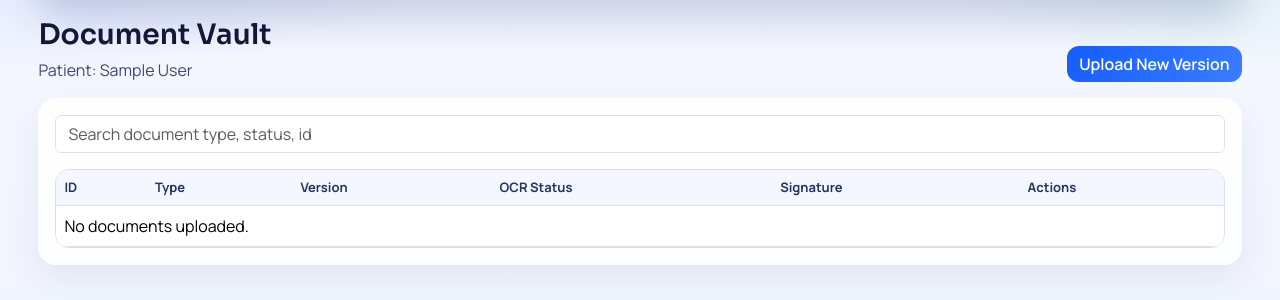
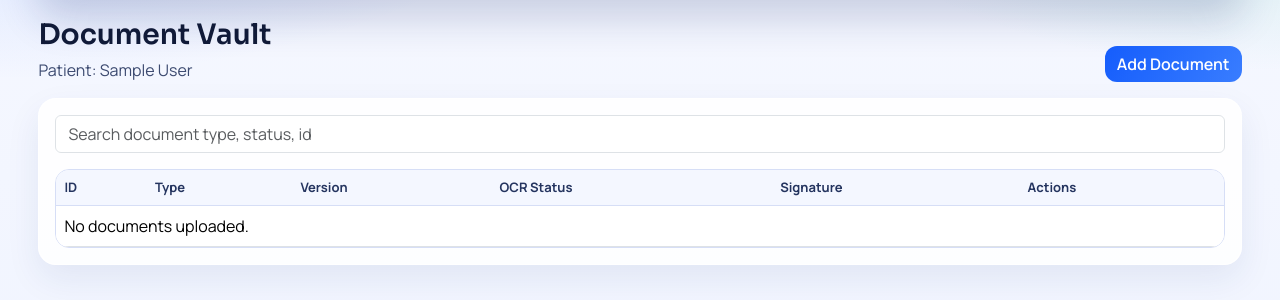
Before and after one commit to smit2643/hospital-ai-command-center, a Django app: page /patients/1/documents/ in a window 1280 px wide. Shown: the part 98-398 px from the top of the page. Run offline with Django 5.2, Linux system fonts and the light colour scheme; a user stored in the database is signed in; tables that the repository leaves empty hold one stand-in row (values such as "Sample post"); data that the repository does not hold is empty; parts of the project's set-up code (start-up, migrations or seed data) failed here and were passed over.

Commit message:
Improve OCR page preview and patient-specific upload flow

```diff
--- a/apps/documents/views.py
+++ b/apps/documents/views.py
@@ -21,6 +21,14 @@
 @login_required
 def upload(request):
     require_role(request.user, request.user.Role.ADMIN, request.user.Role.DOCTOR, request.user.Role.PATIENT)
+    requested_patient_id = request.GET.get("patient")
+    preselected_patient = None
+    if requested_patient_id:
+        try:
+            preselected_patient = PatientProfile.objects.select_related("user").get(id=int(requested_patient_id))
+        except (ValueError, PatientProfile.DoesNotExist):
+            preselected_patient = None
+
     if request.method == "POST":
         form = DocumentUploadForm(request.POST, request.FILES)
         if form.is_valid():
@@ -58,6 +66,8 @@
                 assignments__doctor__user=request.user,
                 assignments__is_active=True,
             ).distinct()
+        if preselected_patient and doctor_can_access_patient(request.user, preselected_patient):
+            form.fields["patient"].initial = preselected_patient.id
     return render(request, "documents/upload.html", {"form": form})
 
 
@@ -383,6 +393,8 @@
 
     context = {
         "document": document,
+        "file_url": document.file.url,
+        "is_image_file": document.file.name.lower().endswith((".png", ".jpg", ".jpeg", ".bmp", ".tif", ".tiff")),
         "latest_result": latest_result,
         "latest_signature_request": latest_signature_request,
         "form": form,
--- a/templates/documents/patient_documents.html
+++ b/templates/documents/patient_documents.html
@@ -6,7 +6,7 @@
       <h1 class="page-title">Document Vault</h1>
       <p class="page-subtitle">Patient: {{ patient.user.full_name }}</p>
     </div>
-    <a class="btn btn-primary" href="/documents/upload/">Upload New Version</a>
+    <a class="btn btn-primary" href="/documents/upload/?patient={{ patient.id }}">Add Document</a>
   </div>
 
   <div class="glass p-3">
```
Also changed, not shown: templates/documents/ocr_result.html (+8 -0 lines).
